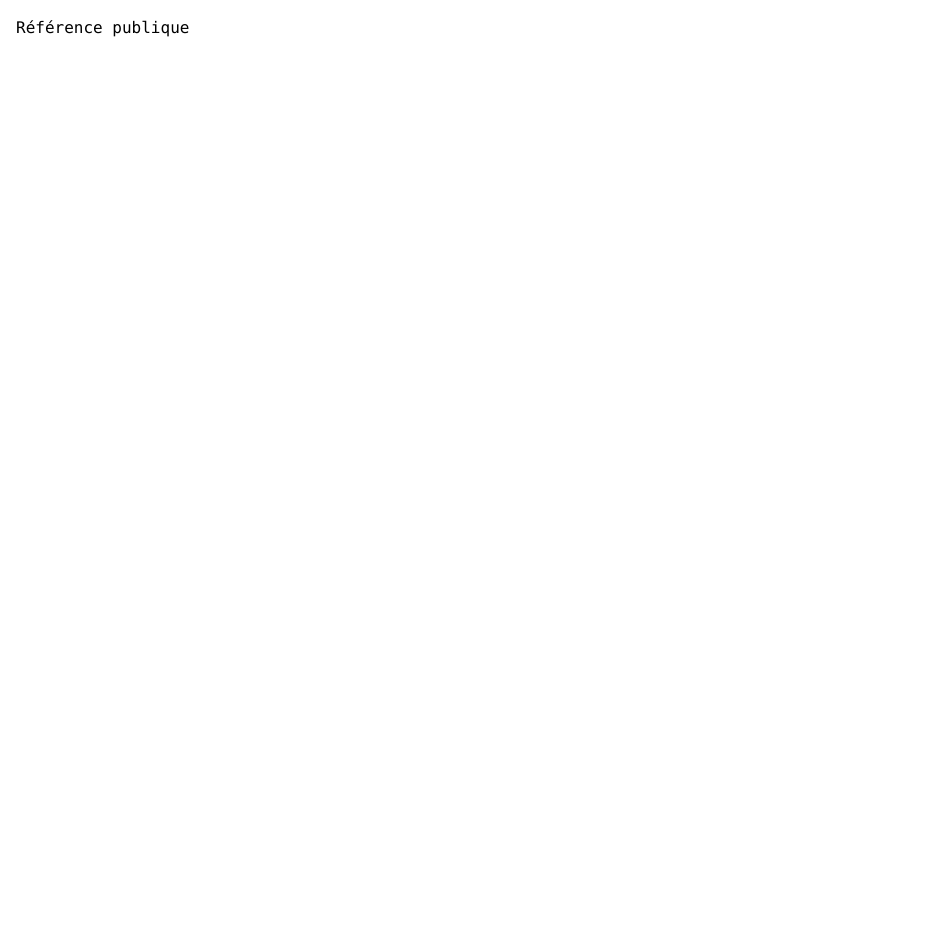
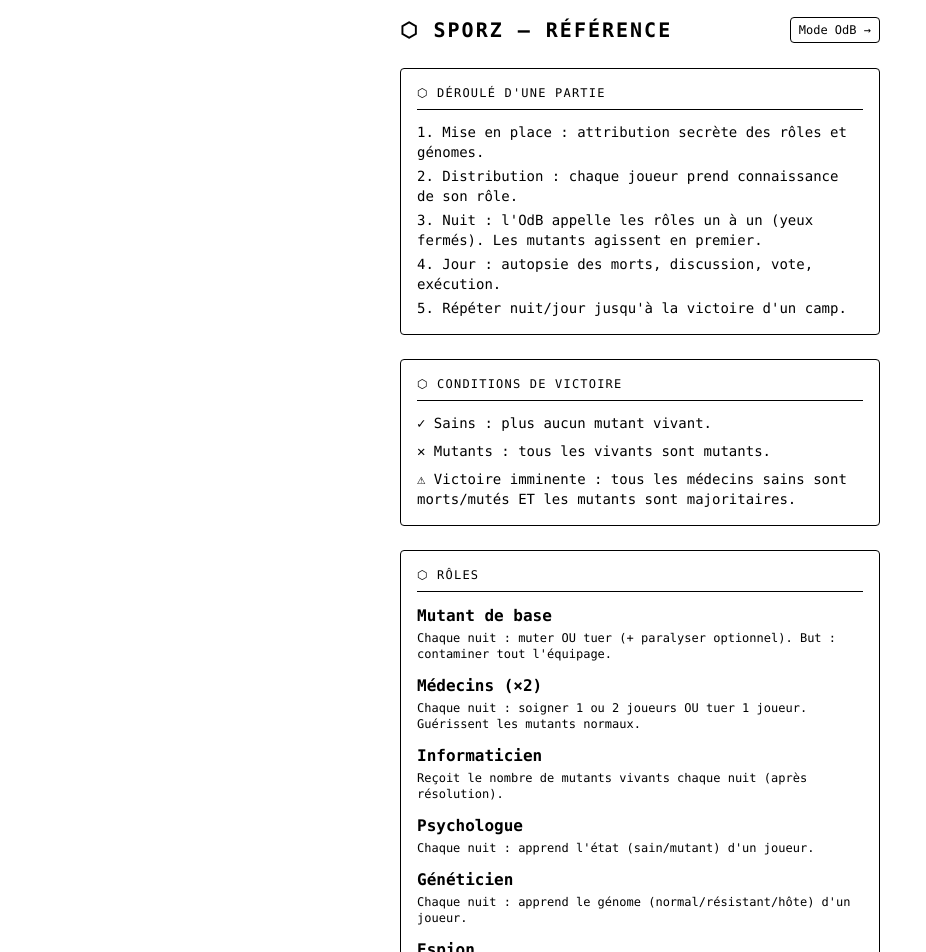
Before and after one commit to caramel-debug/sporz, a React (Vite) app: page / in a window 1280 px wide. Shown: the top 952 px of the page, without its empty margins (0-926 px from the left). Before the commit the page ends 800 px from the top, so only its background shows below. Built offline with nearby package versions, Linux system fonts and the light colour scheme.

Commit message:
feat(ui/reference): ReferencePage - règles publiques complètes (rôles, génomes, déroulé, victoire)

```diff
--- a/src/ui/reference/ReferencePage.tsx
+++ b/src/ui/reference/ReferencePage.tsx
@@ -1,3 +1,98 @@
+import { Link } from 'react-router-dom'
+import HudPanel from '../shared/HudPanel'
+
+const ROLES = [
+  { label: 'Mutant de base', color: 'text-hud-red', desc: 'Chaque nuit : muter OU tuer (+ paralyser optionnel). But : contaminer tout l\'équipage.' },
+  { label: 'Médecins (×2)', color: 'text-hud-green', desc: 'Chaque nuit : soigner 1 ou 2 joueurs OU tuer 1 joueur. Guérissent les mutants normaux.' },
+  { label: 'Informaticien', color: 'text-hud-blue', desc: 'Reçoit le nombre de mutants vivants chaque nuit (après résolution).' },
+  { label: 'Psychologue', color: 'text-hud-blue', desc: 'Chaque nuit : apprend l\'état (sain/mutant) d\'un joueur.' },
+  { label: 'Généticien', color: 'text-hud-blue', desc: 'Chaque nuit : apprend le génome (normal/résistant/hôte) d\'un joueur.' },
+  { label: 'Espion', color: 'text-hud-blue', desc: 'Chaque nuit : reçoit la liste des événements nocturnes d\'un joueur.' },
+  { label: 'Hacker', color: 'text-hud-blue', desc: 'Chaque nuit : pirate un rôle d\'info (psy, géné ou info) pour obtenir son résultat.' },
+  { label: 'Astronaute', color: 'text-hud-muted', desc: 'Aucune action nocturne. Discute et vote le jour.' },
+]
+
+const GENOMES = [
+  { label: 'Normal', color: 'text-hud-green', desc: 'Peut être muté normalement. Peut être soigné après mutation.' },
+  { label: 'Résistant', color: 'text-hud-blue', desc: 'Immune à la mutation. Si une mutation est tentée, le résistant apprend son génome (toucher répété).' },
+  { label: 'Hôte', color: 'text-hud-amber', desc: 'Peut être muté. Une fois muté, insoignable (le mutant hôte apprend son génome). Il y a 2 hôtes : le mutant de base et un joueur tiré au sort.' },
+]
+
 export default function ReferencePage() {
-  return <div className="p-4 text-hud-green">Référence publique</div>
+  return (
+    <div className="max-w-lg mx-auto p-4 space-y-6">
+      <div className="flex items-center justify-between">
+        <h1 className="text-hud-green text-xl font-bold tracking-widest uppercase">⬡ Sporz — Référence</h1>
+        <Link to="/odb" className="text-xs text-hud-muted hover:text-hud-green transition-colors border border-hud-border px-2 py-1 rounded-sm">
+          Mode OdB →
+        </Link>
+      </div>
+
+      <HudPanel title="Déroulé d'une partie">
+        <ol className="text-sm text-hud-muted space-y-1 list-decimal list-inside">
+          <li>Mise en place : attribution secrète des rôles et génomes.</li>
+          <li>Distribution : chaque joueur prend connaissance de son rôle.</li>
+          <li className="text-hud-green">Nuit : l'OdB appelle les rôles un à un (yeux fermés). Les mutants agissent en premier.</li>
+          <li className="text-hud-amber">Jour : autopsie des morts, discussion, vote, exécution.</li>
+          <li>Répéter nuit/jour jusqu'à la victoire d'un camp.</li>
+        </ol>
+      </HudPanel>
+
+      <HudPanel title="Conditions de victoire">
+        <div className="space-y-2 text-sm">
+          <div className="text-hud-green">✓ Sains : plus aucun mutant vivant.</div>
+          <div className="text-hud-red">✕ Mutants : tous les vivants sont mutants.</div>
+          <div className="text-hud-muted">⚠ Victoire imminente : tous les médecins sains sont morts/mutés ET les mutants sont majoritaires.</div>
+        </div>
+      </HudPanel>
+
+      <HudPanel title="Rôles">
+        <ul className="space-y-3">
+          {ROLES.map(r => (
+            <li key={r.label}>
+              <span className={`font-bold ${r.color}`}>{r.label}</span>
+              <p className="text-xs text-hud-muted mt-0.5">{r.desc}</p>
+            </li>
+          ))}
+        </ul>
+      </HudPanel>
+
+      <HudPanel title="Génomes">
+        <ul className="space-y-3">
+          {GENOMES.map(g => (
+            <li key={g.label}>
+              <span className={`font-bold ${g.color}`}>{g.label}</span>
+              <p className="text-xs text-hud-muted mt-0.5">{g.desc}</p>
+            </li>
+          ))}
+        </ul>
+      </HudPanel>
+
+      <HudPanel title="Ordre de la nuit">
+        <ol className="text-sm text-hud-muted space-y-1 list-decimal list-inside">
+          <li><span className="text-hud-red">Mutants</span> — mutation OU meurtre + paralysie</li>
+          <li><span className="text-hud-green">Médecins</span> — soins ou meurtre</li>
+          <li>Informaticien — nombre de mutants</li>
+          <li>Psychologue — état d'un joueur</li>
+          <li>Généticien — génome d'un joueur</li>
+          <li>Espion — événements nocturnes d'un joueur</li>
+          <li>Hacker — pirate un rôle d'information</li>
+        </ol>
+        <p className="text-xs text-hud-muted mt-2">Les rôles morts, absents ou paralysés sont sautés (l'OdB mime l'action pour les paralysés).</p>
+      </HudPanel>
+
+      <HudPanel title="Le vote du jour">
+        <ul className="text-sm text-hud-muted space-y-1 list-disc list-inside">
+          <li>Chaque vivant peut voter pour un joueur, blanc (personne), ou s'abstenir.</li>
+          <li>Majorité relative — le blanc compte comme une voix.</li>
+          <li>Égalité : le chef tranche.</li>
+          <li>Le joueur exécuté est autopsié (rôle, état, génome révélés).</li>
+        </ul>
+      </HudPanel>
+
+      <p className="text-center text-xs text-hud-muted opacity-50 pb-4">
+        Sporz Companion — assistant de partie non officiel
+      </p>
+    </div>
+  )
 }
```
